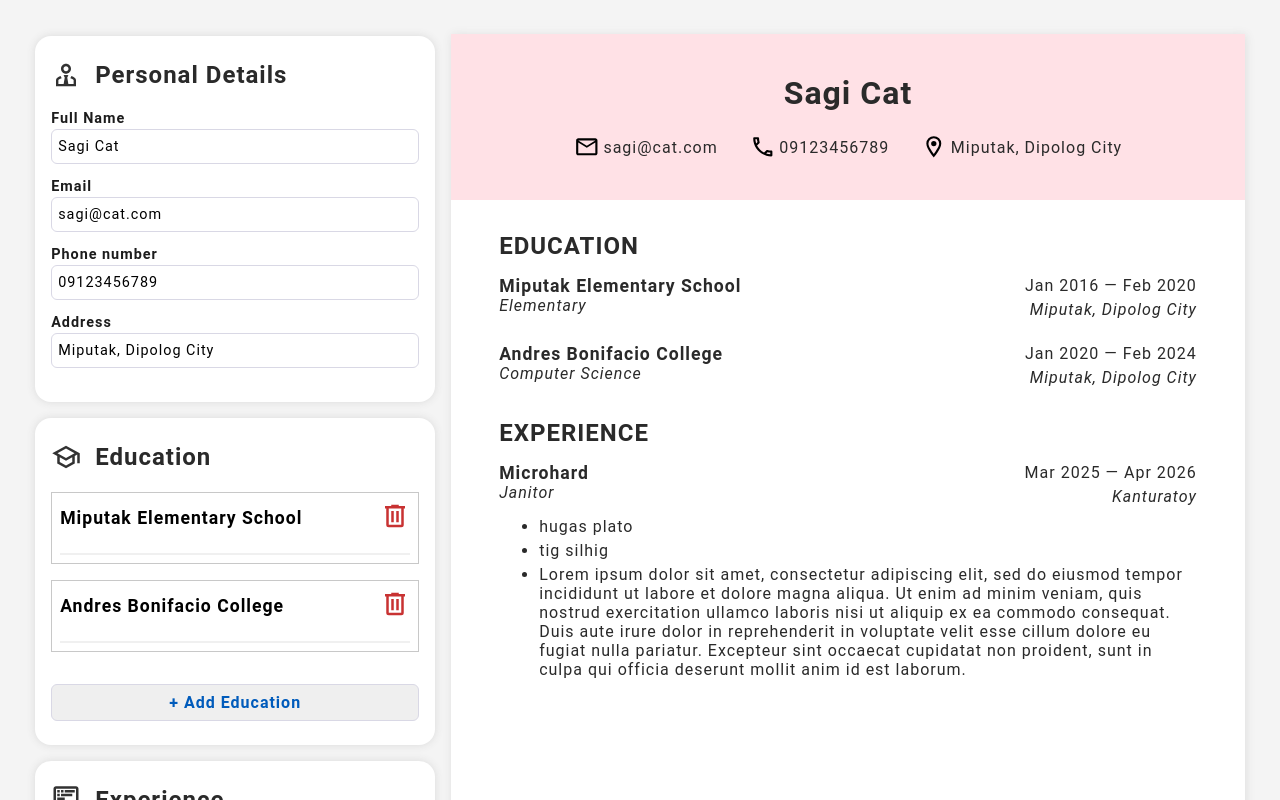
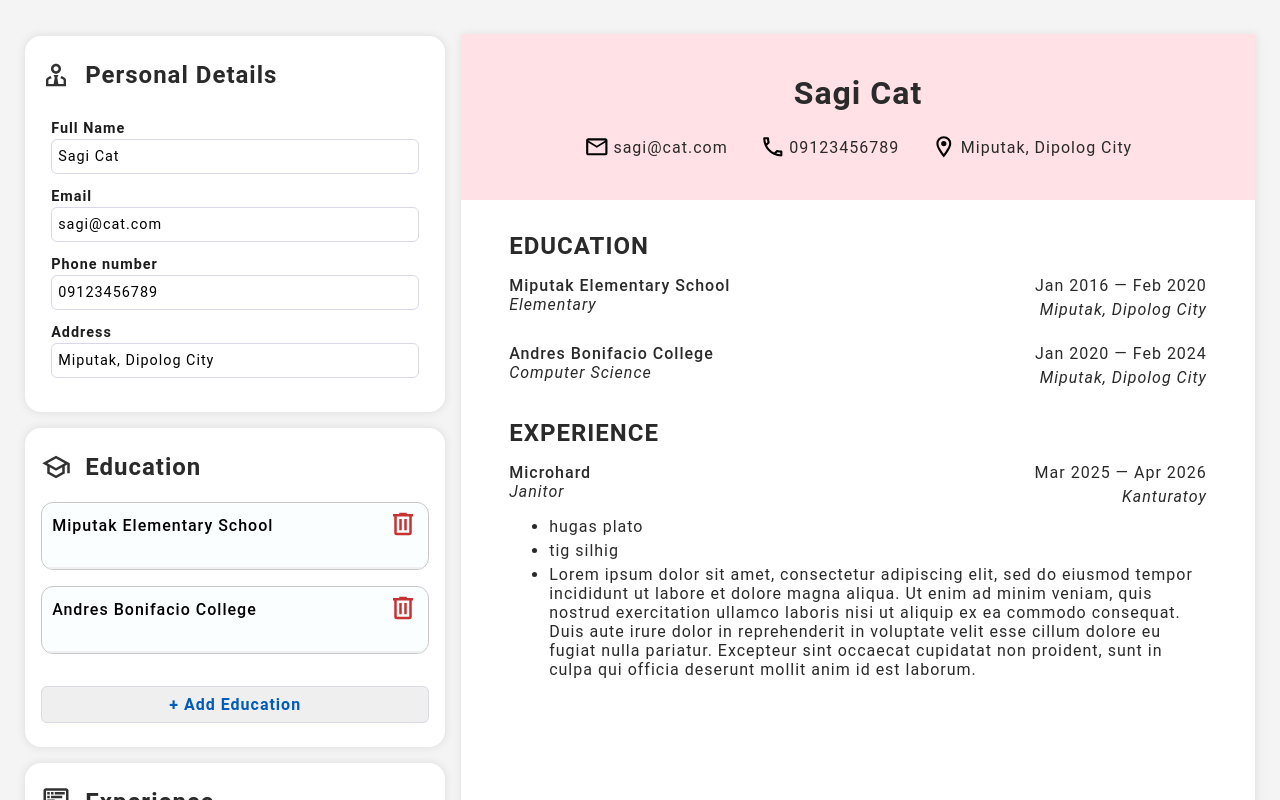
Before and after one commit to etanyosef/cv-application, a React (Vite) app: page / in a window 1280 px wide. Shown: the top 800 px of the page. Built offline with nearby package versions, Linux system fonts and the light colour scheme.

Commit message:
sidebar buttons styling

```diff
--- a/src/index.css
+++ b/src/index.css
@@ -15,7 +15,8 @@ hr {
 }
 
 h3 {
-    font-size: 1.1rem;
+    font-size: 1rem;
+    font-weight: 500;
 }
 
 ul li {
@@ -30,7 +31,7 @@ main > .container {
 }
 
 main .sidebar {
-    min-width: 400px;
+    min-width: 420px;
     display: flex;
     transform-origin: top right;
 }
@@ -56,12 +57,6 @@ main .sidebar section.editor > div {
     box-shadow: 0 0 9px #dadada;
 }
 
-main .sidebar section.editor > div .side-item {
-    display: flex;
-    justify-content: space-between;
-    align-items: center;
-}
-
 main .sidebar section.editor > div .container {
     display: flex;
     flex-direction: column;
@@ -70,27 +65,43 @@ main .sidebar section.editor > div .container {
 
 main .sidebar section.editor > div .container > div {
     border: 1px solid rgb(200, 200, 200);
-    padding: 8px;
+    border-radius: 12px;
+    overflow: hidden;
+    background-color: #fbfeff;
+}
+
+main .sidebar section.editor > div .side-item {
+    display: flex;
+    justify-content: space-between;
+}
+
+main .sidebar section.editor > div .side-item:hover {
+    background-color: #f4fafc;
+}
+
+main .sidebar section.editor > div .side-item button:first-child {
+    flex-grow: 1;
+    text-align: left;
 }
 
 main .sidebar section.editor > div .side-item button {
     border: none;
     background-color: transparent;
     cursor: pointer;
-    padding: 0;
+    padding: 6px 10px;
 }
 
 main .sidebar section.editor > div .side-item button svg {
     fill: rgb(200, 50, 50);
     transition: 200ms ease-in-out;
 }
-main .sidebar section.editor > div .side-item button svg:hover {
+main .sidebar section.editor > div .side-item button:hover svg {
     fill: red;
     scale: 1.1;
 }
 
 main .sidebar section.editor form {
-    margin: 10px 0;
+    padding: 10px;
 }
 
 main .sidebar section.editor .form-input {
```
